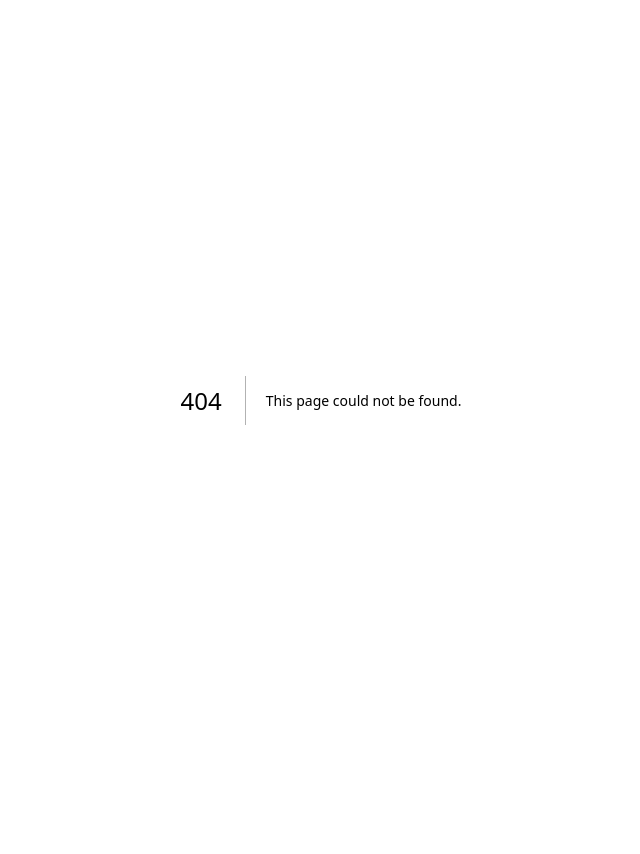
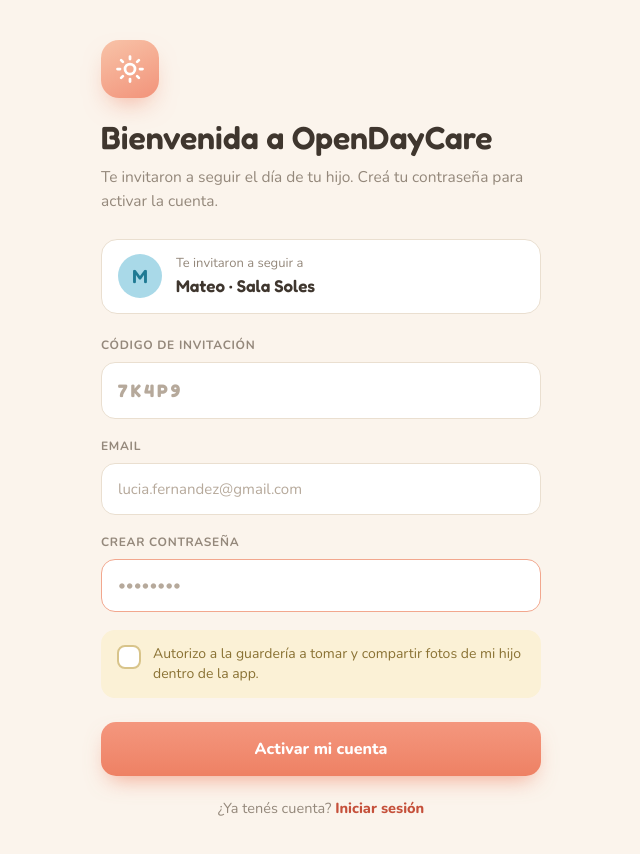
Before and after one commit to VicEspinozaBalboa/open-daycare, a Next.js app: page /activate-account in a window 1280 px wide. Before the commit this address had no page. Shown: the top 854 px of the page, without its empty margins (319-959 px from the left). Before the commit the page ends 800 px from the top, so only its background shows below. Built offline with nearby package versions, Linux system fonts and the light colour scheme.

Commit message:
Spec03, paso5

```diff
--- /dev/null
+++ b/app/activate-account/page.tsx
@@ -0,0 +1,108 @@
+import Link from "next/link";
+import SunIcon from "@/app/_components/SunIcon";
+import { invitation } from "@/app/_data/auth";
+
+export default function ActivateAccountPage() {
+  return (
+    <div className="min-h-screen flex items-center justify-center bg-[#FBF4EC] p-10">
+      <div className="w-full max-w-[440px]">
+        <div className="w-[58px] h-[58px] rounded-[18px] bg-[linear-gradient(155deg,#F8C3A8,#F2937A)] flex items-center justify-center mb-[22px] shadow-[0_12px_26px_-10px_rgba(238,129,100,0.65)]">
+          <SunIcon size={30} />
+        </div>
+
+        <h1 className="font-display font-semibold text-[32px] leading-[1.15] m-0 mb-2 text-[#3F362E]">
+          Bienvenida a OpenDayCare
+        </h1>
+        <p className="m-0 mb-[26px] text-[#94887B] text-[15.5px] leading-[1.55]">
+          Te invitaron a seguir el día de tu hijo. Creá tu contraseña para
+          activar la cuenta.
+        </p>
+
+        <div className="flex items-center gap-[14px] bg-white border-[1.5px] border-[#EADFD0] rounded-[16px] p-[14px_16px] mb-[22px]">
+          <div
+            className="w-11 h-11 rounded-full font-display font-semibold text-[19px] flex items-center justify-center flex-none"
+            style={{ backgroundColor: invitation.avatarBg, color: invitation.avatarText }}
+          >
+            {invitation.childInitial}
+          </div>
+          <div>
+            <div className="text-[13px] text-[#94887B]">
+              Te invitaron a seguir a
+            </div>
+            <div className="font-display font-semibold text-[17px] text-[#3F362E]">
+              {invitation.childName} · {invitation.room}
+            </div>
+          </div>
+        </div>
+
+        <div className="text-[12px] font-bold tracking-[0.7px] text-[#94887B] mb-[8px]">
+          CÓDIGO DE INVITACIÓN
+        </div>
+        <input
+          id="code"
+          name="code"
+          placeholder={invitation.code}
+          className="w-full p-[14px_16px] rounded-[14px] border-[1.5px] border-[#EADFD0] bg-white text-[18px] tracking-[3px] font-bold text-[#3F362E] mb-[18px] placeholder:text-[#B6A99B] focus:outline-none font-display"
+        />
+
+        <div className="text-[12px] font-bold tracking-[0.7px] text-[#94887B] mb-[8px]">
+          EMAIL
+        </div>
+        <input
+          id="email"
+          name="email"
+          type="email"
+          placeholder={invitation.email}
+          className="w-full p-[14px_16px] rounded-[14px] border-[1.5px] border-[#EADFD0] bg-white text-[15px] text-[#3F362E] mb-[18px] placeholder:text-[#B6A99B] focus:outline-none"
+        />
+
+        <div className="text-[12px] font-bold tracking-[0.7px] text-[#94887B] mb-[8px]">
+          CREAR CONTRASEÑA
+        </div>
+        <input
+          id="password"
+          name="password"
+          type="password"
+          placeholder="••••••••"
+          className="w-full p-[14px_16px] rounded-[14px] border-[1.5px] border-[#F2A78E] bg-white text-[15px] text-[#3F362E] mb-[18px] placeholder:text-[#B6A99B] focus:outline-none"
+        />
+
+        <label className="flex items-start gap-3 bg-[#FBF1D6] rounded-[14px] p-[14px_16px] mb-6 cursor-pointer">
+          <input type="checkbox" name="photoConsent" className="peer sr-only" />
+          <span className="flex-none w-6 h-6 rounded-[8px] bg-white border-2 border-[#D8C48A] flex items-center justify-center mt-[1px] transition-colors peer-checked:bg-[#5FB97E] peer-checked:border-[#5FB97E] [&>svg]:opacity-0 peer-checked:[&>svg]:opacity-100">
+            <svg
+              width="15"
+              height="15"
+              viewBox="0 0 24 24"
+              fill="none"
+              stroke="#fff"
+              strokeWidth="3"
+              strokeLinecap="round"
+              strokeLinejoin="round"
+            >
+              <polyline points="20 6 9 17 4 12" />
+            </svg>
+          </span>
+          <span className="text-[14px] text-[#8A7234] leading-[1.45]">
+            Autorizo a la guardería a tomar y compartir fotos de mi hijo dentro
+            de la app.
+          </span>
+        </label>
+
+        <a
+          href="#"
+          className="block text-center w-full p-[15px] rounded-[15px] bg-[linear-gradient(180deg,#F4977E,#EE8164)] text-white font-extrabold text-[16px] shadow-[0_10px_22px_-8px_rgba(238,129,100,0.7)]"
+        >
+          Activar mi cuenta
+        </a>
+
+        <p className="text-center mt-[22px] m-0 text-[#94887B] text-[14.5px]">
+          ¿Ya tenés cuenta?{" "}
+          <Link href="/login" className="text-[#C5503A] font-extrabold">
+            Iniciar sesión
+          </Link>
+        </p>
+      </div>
+    </div>
+  );
+}
```
